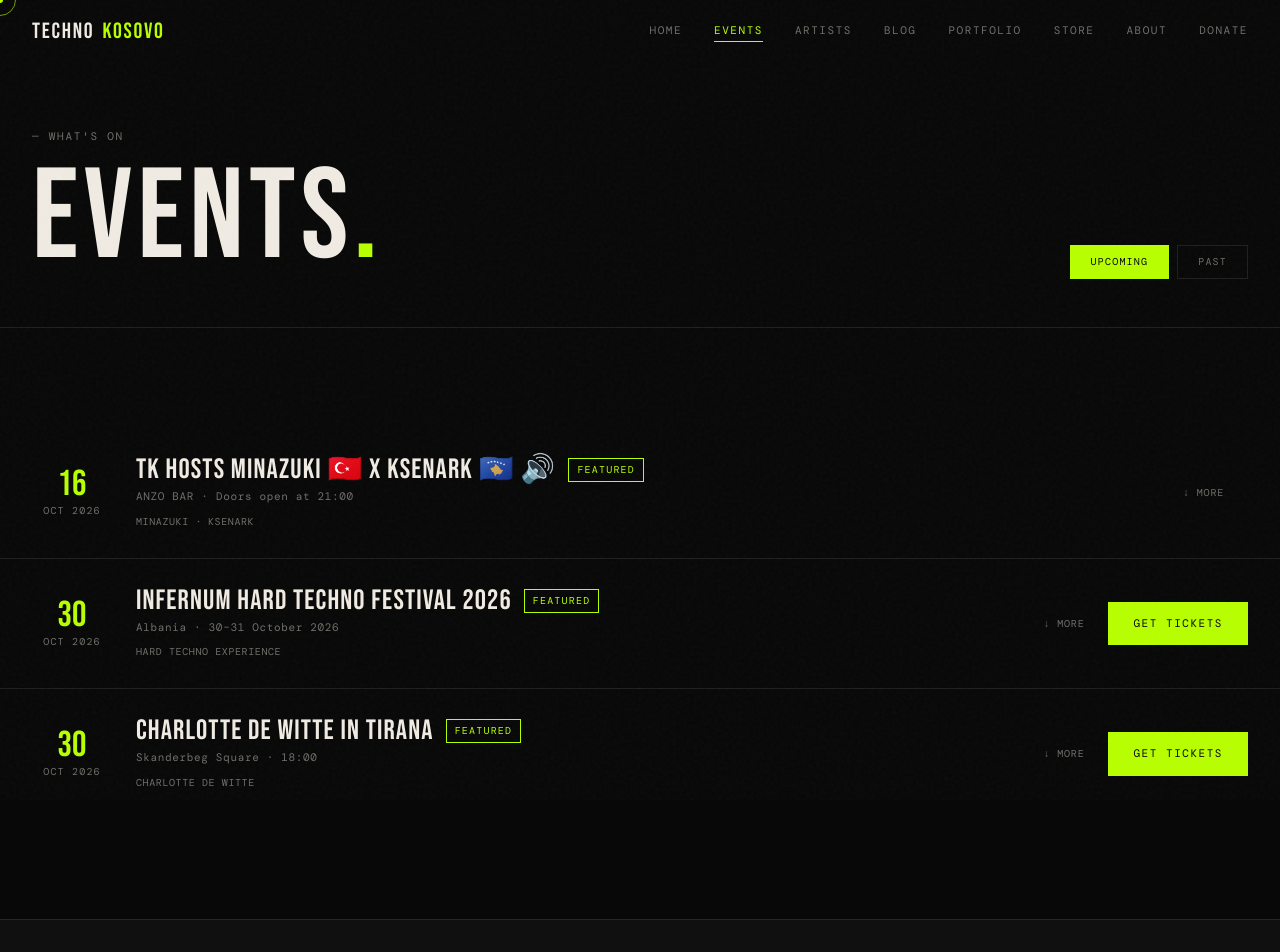
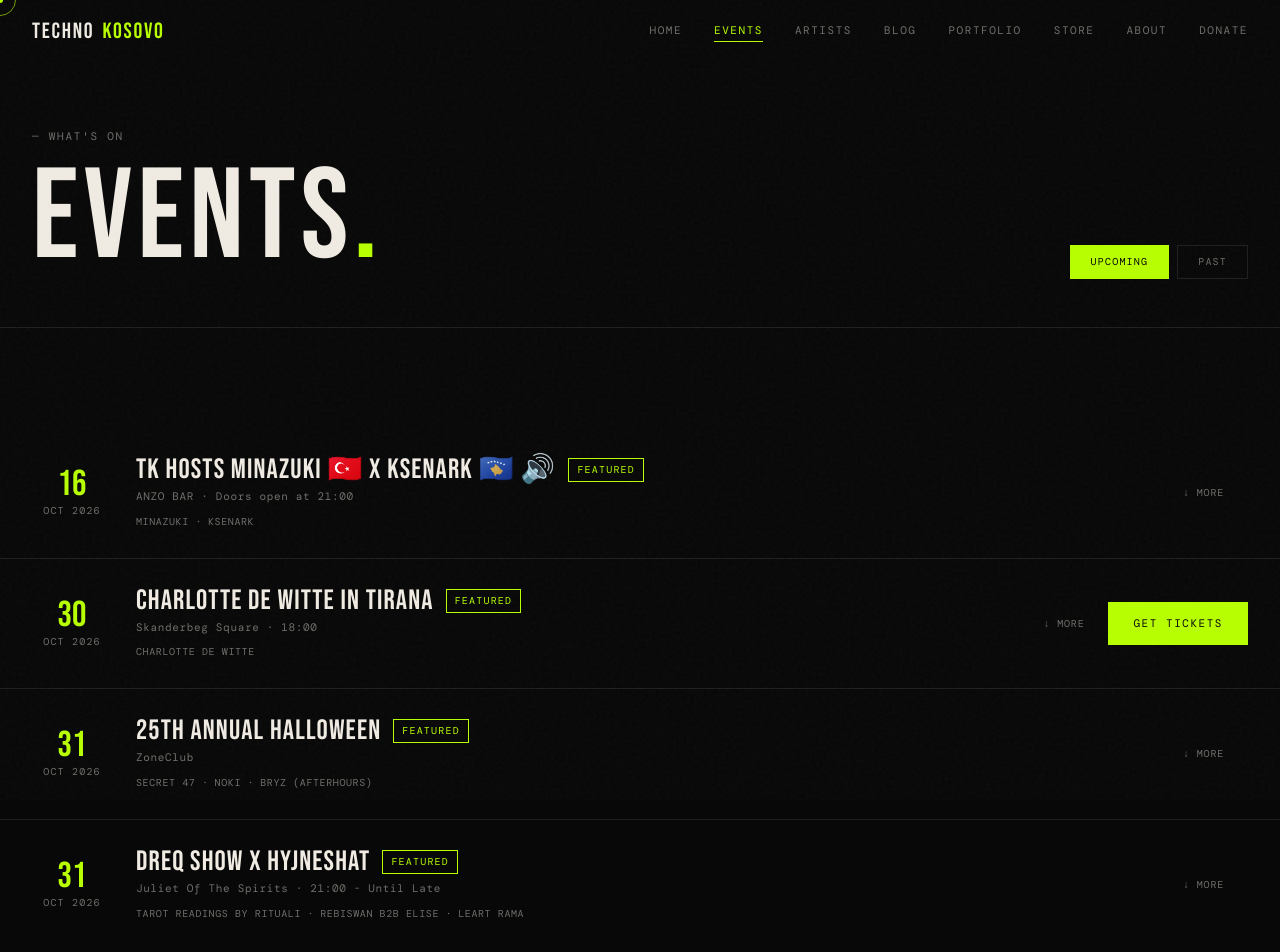
Before and after one commit to eronbegiqi/Techno-kosova-website, a React (Vite) app: page /events in a window 1280 px wide. Shown: the top 952 px of the page. Built offline with nearby package versions, Linux system fonts and the light colour scheme; a web font is replaced by a local one.

Commit message:
25th halloween + dreq show x hyjneshat events added

```diff
--- a/src/data.js
+++ b/src/data.js
@@ -526,6 +526,49 @@ Whether behind the decks in an intimate club or on a festival stage, Erleta brin
 
 export const events = [
   {
+    id: '25th-annual-halloween',
+    title: '25TH ANNUAL HALLOWEEN',
+    subtitle: '25 Years of Halloween Tradition',
+    date: '2026-10-31',
+    time: '',
+    venue: 'ZoneClub',
+    address: 'Prishtina, Kosovo',
+    lineup: ['Secret 47', 'Noki', 'BRYZ (Afterhours)'],
+    description: `25 YEARS OF HALLOWEEN TRADITION 🎃
+
+The annual Halloween celebration returns to ZoneClub, a tradition organized by Secret 47 & Noki.
+
+From New York to Prishtina, bringing another night of dark energy and dancefloor sounds.
+
+ Secret 47 · Noki · BRYZ (Afterhours)
+
+ ZoneClub, Prishtinë`,
+    ticketLink: null,
+    image: 'https://i.postimg.cc/CKpx7zws/858565160-18648050536050067-2454059734770277201-n.jpg',
+    price: 'TBA',
+    soldOut: false,
+    featured: true,
+    posterColor: '#111111',
+  },
+  {
+    id: 'dreq-show-hyjneshat-halloween',
+    title: 'DREQ SHOW x HYJNESHAT',
+    subtitle: 'HALLOWEEN AT JULIET OF THE SPIRITS',
+    date: '2026-10-31',
+    time: '21:00 - Until Late',
+    venue: 'Juliet Of The Spirits',
+    address: 'Prishtinë, Kosovo',
+    lineup: ['Tarot Readings by Rituali', 'Rebiswan b2b Elise', 'Leart Rama'],
+    description: `Tarot Readings by Rituali and Sounds from Rebiswan b2b Elise and Leart Rama.
+9 PM - Until Late @ Juliet Of The Spirits`,
+    ticketLink: null,
+    image: 'https://i.postimg.cc/qvqCCtjm/869722299-17940244980373748-8755033945882435124-n.jpg',
+    price: 'TBA',
+    soldOut: false,
+    featured: true,
+    posterColor: '#24152f',
+  },
+  {
     id: 'mihai-popoviciu-next-level',
     title: 'MIHAI POPOVICIU - NEXT LEVEL',
     subtitle: 'An Experimental Concept',
@@ -638,7 +681,6 @@ export const events = [
     image: 'https://s3.eu-central-2.wasabisys.com/sonnixapp/events/adriatique-presents--x---prishtina/86e36242-7b65-40c0-a51d-bea8b52b05c4.webp',
     price: '€55 phase 1 general admission / €75 VIP red / €75 VIP blue',
     soldOut: false,
-    canceled: true,
     featured: true,
     posterColor: '#101820',
   },
@@ -858,11 +900,12 @@ On a heavenly location situated at the peak of Golesh, KISSMET x NXT LVL N'MAJE
     venue: 'Albania',
     address: 'Albania',
     lineup: ['Hard Techno Experience'],
-    description: 'INFERNUM 2026 is not just another event, it’s a full force experience built around the raw energy of Hard Techno, massive sound, powerful visuals, and two nights created for those who live for the underground.',
+    description: 'INFERNUM 2026 has been postponed. Further details about the rescheduled event will be announced soon.',
     ticketLink: 'https://shorturl.at/vDGQq',
     image: 'https://i.postimg.cc/G2FD7zLh/Whats-App-Image-2026-08-06-at-09-03-44.jpg',
     price: 'Tickets are extremely limited',
     soldOut: false,
+    canceled: true,
     featured: true,
     posterColor: '#aa1100',
   },
--- a/src/pages/Events.jsx
+++ b/src/pages/Events.jsx
@@ -53,7 +53,9 @@ function EventRow({ ev }) {
             {ev.soldOut && <span className="tag" style={{ color: '#ff4444', borderColor: '#ff4444' }}>SOLD OUT</span>}
             {ev.featured && <span className="tag">FEATURED</span>}
           </div>
-          <p style={{ color: 'var(--fg-dim)', fontSize: 11, letterSpacing: '0.06em' }}>{ev.venue} · {ev.time}</p>
+          <p style={{ color: 'var(--fg-dim)', fontSize: 11, letterSpacing: '0.06em' }}>
+            {ev.venue}{ev.time ? ` · ${ev.time}` : ''}
+          </p>
           <div style={{ display: 'flex', gap: 6, flexWrap: 'wrap', marginTop: 8 }}>
             {ev.lineup.slice(0, 4).map((n, idx) => (
               <span key={typeof n === 'string' ? n : n.name} style={{ fontSize: 10, color: 'var(--fg-dim)', letterSpacing: '0.06em', textTransform: 'uppercase' }}>
@@ -90,7 +92,7 @@ function EventRow({ ev }) {
             </div>
           )}
           <div>
-            <p style={{ color: 'var(--fg)', fontSize: 13, lineHeight: 1.8, marginBottom: 24 }}>{ev.description}</p>
+            <p style={{ color: 'var(--fg)', fontSize: 13, lineHeight: 1.8, marginBottom: 24, whiteSpace: 'pre-line' }}>{ev.description}</p>
             <div style={{ display: 'grid', gridTemplateColumns: '1fr 1fr', gap: 16 }}>
               <div>
                 <p style={{ fontSize: 10, color: 'var(--acid)', letterSpacing: '0.12em', textTransform: 'uppercase', marginBottom: 4 }}>Venue</p>
--- a/src/pages/PortfolioProject.jsx
+++ b/src/pages/PortfolioProject.jsx
@@ -226,7 +226,7 @@ export default function PortfolioProject() {
               </span>
             </div>
             <h1 style={{ fontSize: 'clamp(44px, 7vw, 82px)', marginBottom: 16 }}>{project.title}</h1>
-            <p style={{ color: 'var(--fg-dim)', fontSize: 14, lineHeight: 1.8, maxWidth: 760 }}>{project.intro}</p>
+            <p style={{ color: 'var(--fg-dim)', fontSize: 14, lineHeight: 1.8, maxWidth: 760, whiteSpace: 'pre-line' }}>{project.intro}</p>
           </div>
         </div>
       </section>
```
